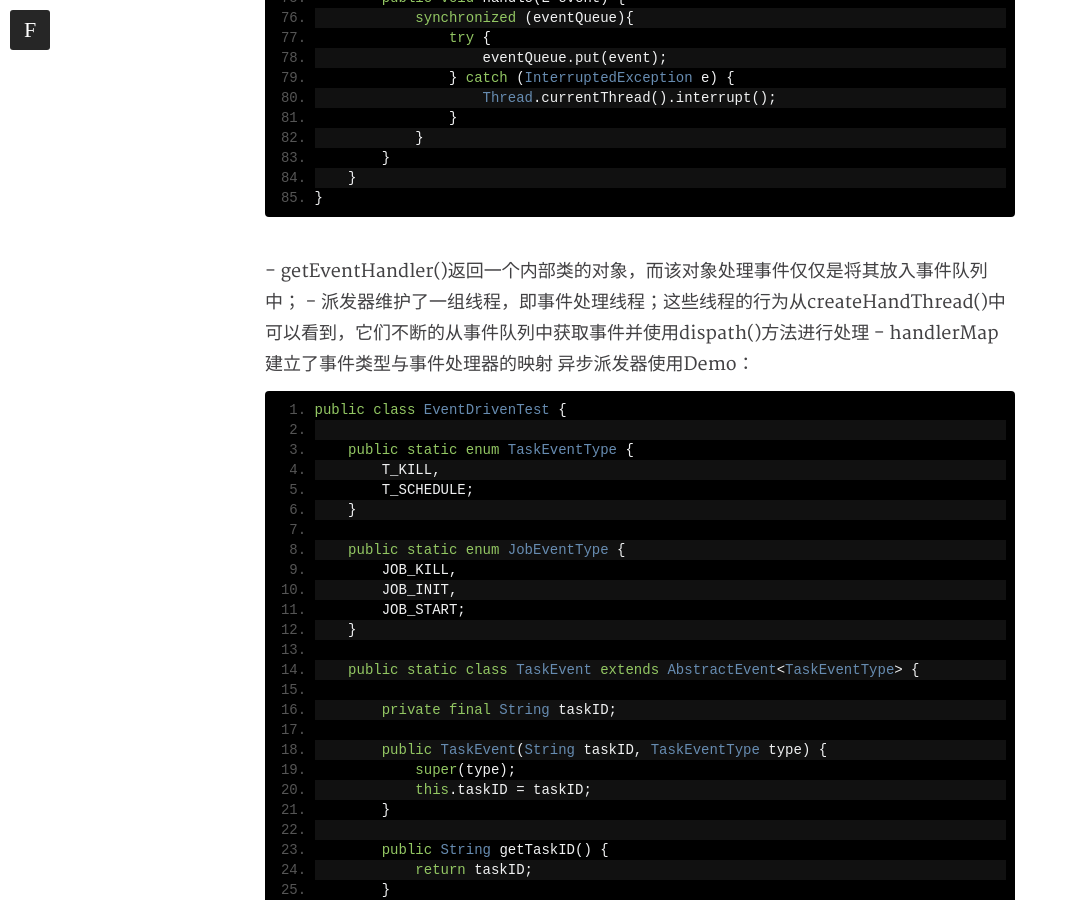
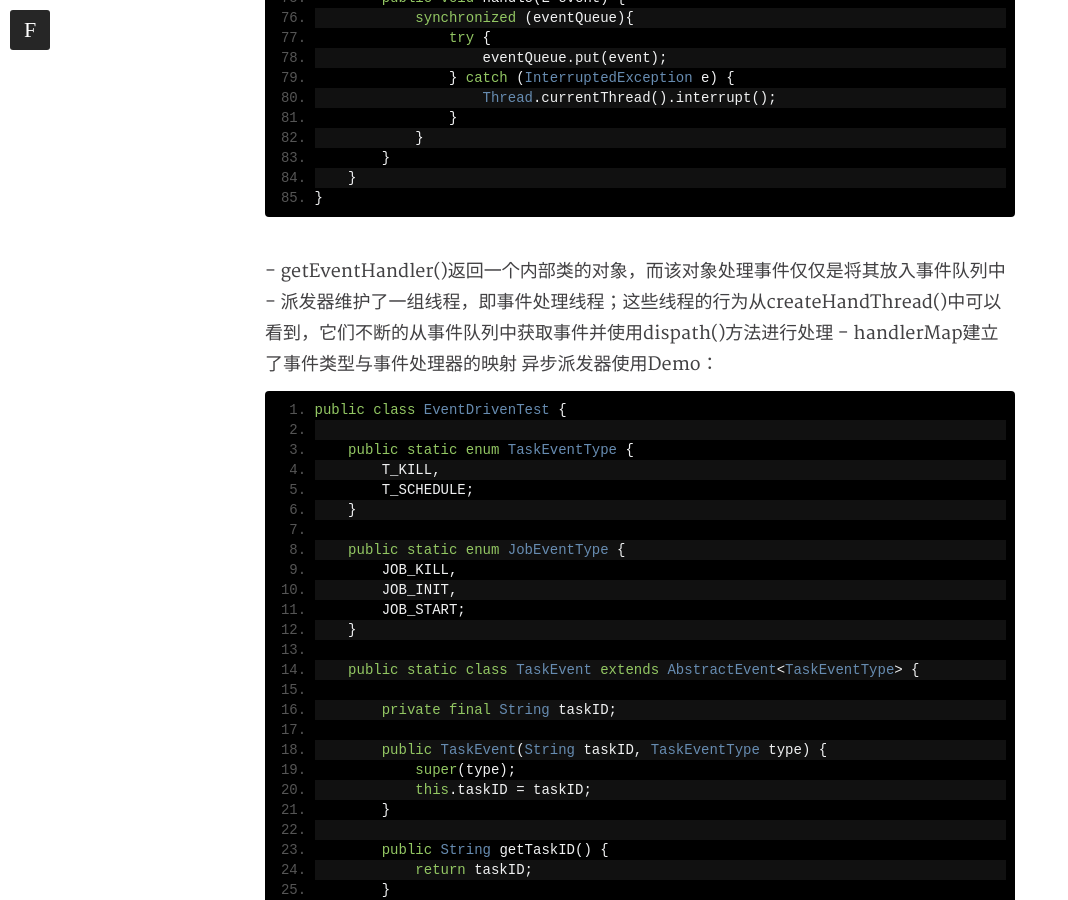
Before and after one commit to cqyy/cqyy.github.io, a Jekyll site: the page built from _posts/2014-09-03-Event-Driven-In-Hadoop.md, in a window 1280 px wide and 900 px high, scrolled down 6771 px. Shown: the whole window, without its empty margins (0-1068 px from the left). Built offline with Jekyll 4.4.1, drawn with Linux system fonts in a browser that asks for light colours; some web fonts are replaced; comment, search, counter and statistics services are not loaded.

Commit message:
Merge branch 'master' of github.com:cqyy/cqyy.github.io

```diff
--- a/_posts/2014-09-03-Event-Driven-In-Hadoop.md
+++ b/_posts/2014-09-03-Event-Driven-In-Hadoop.md
@@ -234,7 +234,11 @@
 {% endhighlight %}
 
 
-- getEventHandler()返回一个内部类的对象，而该对象处理事件仅仅是将其放入事件队列中；
+
+
+
+
+- getEventHandler()返回一个内部类的对象，而该对象处理事件仅仅是将其放入事件队列中
 - 派发器维护了一组线程，即事件处理线程；这些线程的行为从createHandThread()中可以看到，它们不断的从事件队列中获取事件并使用dispath()方法进行处理
 - handlerMap建立了事件类型与事件处理器的映射
 
@@ -372,4 +376,6 @@
 
 在JobEventHandler中，该事件的处理是重新对每一个Task发送Task的事件。
 
+
+
 EOF.
```
